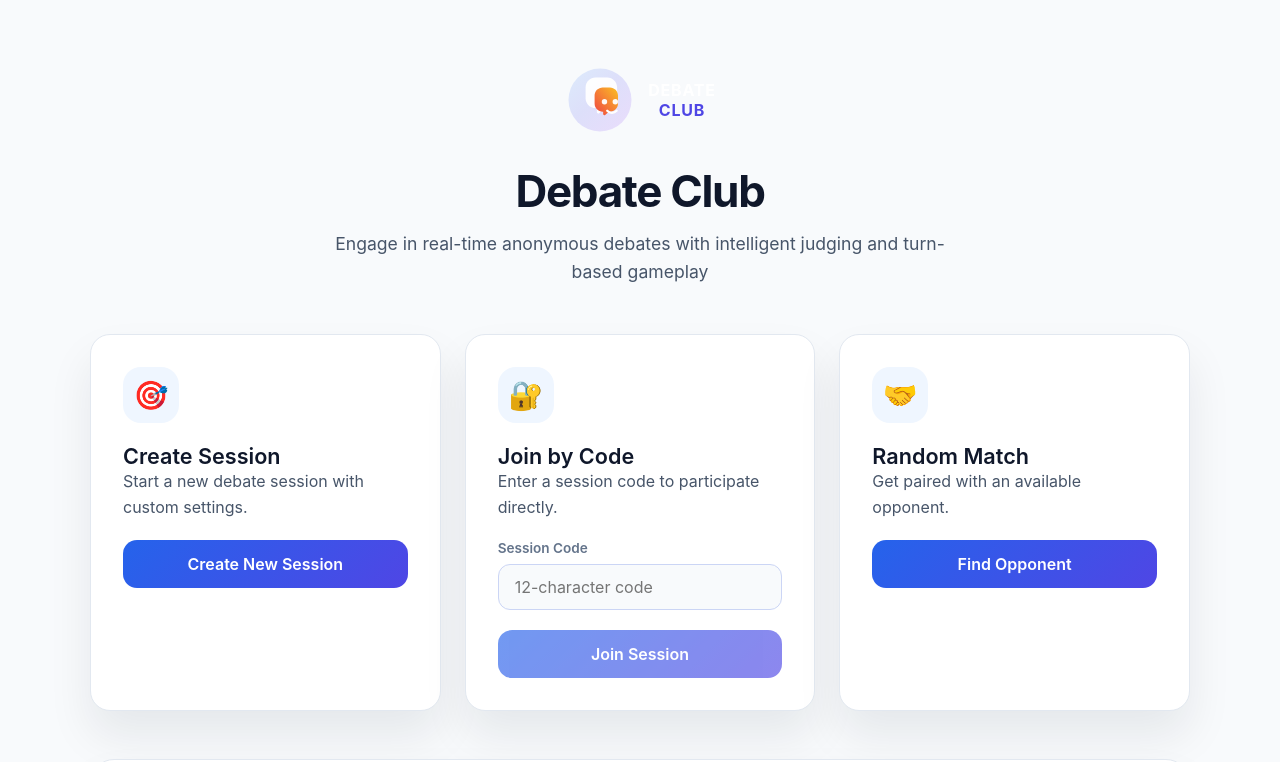
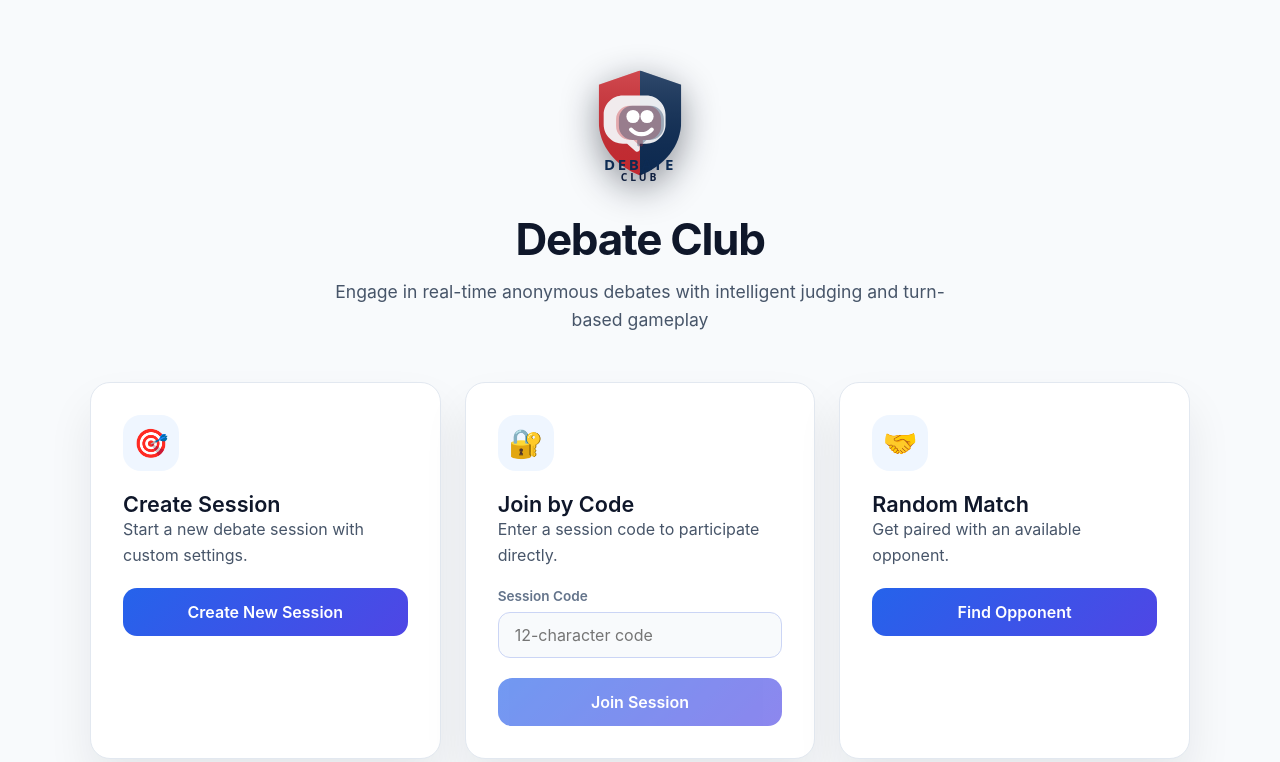
Before and after one commit to MuhammadTahaBinZaeem/Debate-Club, a React (Vite) app in the folder frontend/: page / in a window 1280 px wide. Shown: the top 762 px of the page. Built offline with nearby package versions, Linux system fonts and the light colour scheme; no server answers.

Commit message:
feat: update Debate Club logo

```diff
--- a/frontend/src/components/DebateClubLogo.jsx
+++ b/frontend/src/components/DebateClubLogo.jsx
@@ -1,4 +1,5 @@
 import React, { useMemo } from 'react';
+import debateClubEmblem from '../assets/debate-club-logo.svg';
 
 export default function DebateClubLogo({ className = '', animate = false }) {
   const classes = useMemo(
@@ -7,37 +8,9 @@ export default function DebateClubLogo({ className = '', animate = false }) {
   );
 
   return (
-    <div className={classes}>
-      <svg viewBox="0 0 160 160" role="img" aria-label="Debate Club logo" focusable="false">
-        <defs>
-          <linearGradient id="debateGradient" x1="0%" y1="0%" x2="100%" y2="100%">
-            <stop offset="0%" stopColor="#60a5fa" />
-            <stop offset="45%" stopColor="#6366f1" />
-            <stop offset="100%" stopColor="#a855f7" />
-          </linearGradient>
-          <linearGradient id="debateGradientSecondary" x1="100%" y1="0%" x2="0%" y2="100%">
-            <stop offset="0%" stopColor="#fbbf24" />
-            <stop offset="100%" stopColor="#ef4444" />
-          </linearGradient>
-        </defs>
-        <circle cx="80" cy="80" r="70" fill="url(#debateGradient)" opacity="0.18" />
-        <path
-          d="M48 52c0-12.15 9.85-22 22-22h26c12.15 0 22 9.85 22 22v24c0 12.15-9.85 22-22 22h-4.6l-13.35 11.24c-2.06 1.73-5.05.27-5.05-2.39V98H70c-12.15 0-22-9.85-22-22V52z"
-          fill="white"
-          opacity="0.95"
-        />
-        <path
-          d="M68 70c0-9.94 8.06-18 18-18h16c9.94 0 18 8.06 18 18v18c0 9.94-8.06 18-18 18h-2.5l-7.94 7.18c-1.73 1.57-4.56.32-4.56-1.95V106H86c-9.94 0-18-8.06-18-18V70z"
-          fill="url(#debateGradientSecondary)"
-        />
-        <circle cx="90" cy="84" r="6" fill="white" opacity="0.95" />
-        <circle cx="114" cy="84" r="6" fill="white" opacity="0.95" />
-        <path d="M96 104c5.6 6 15.4 6 21 0" stroke="white" strokeWidth="5" strokeLinecap="round" fill="none" />
-      </svg>
-      <div className="debate-logo__text">
-        <span>Debate</span>
-        <span>Club</span>
-      </div>
+    <div className={classes} role="img" aria-label="Debate Club logo">
+      <img src={debateClubEmblem} alt="Debate Club shield" className="debate-logo__image" loading="lazy" />
+      <span className="sr-only">Debate Club</span>
     </div>
   );
 }
--- a/frontend/src/styles.css
+++ b/frontend/src/styles.css
@@ -7,6 +7,17 @@
 body {
   margin: 0;
   background: #f8fafc;
+}
+
+.sr-only {
+  position: absolute;
+  width: 1px;
+  height: 1px;
+  padding: 0;
+  margin: -1px;
+  overflow: hidden;
+  clip: rect(0, 0, 0, 0);
+  border: 0;
 }
 
 a {
@@ -804,42 +815,30 @@ button.secondary.vetoed:disabled {
 .debate-logo {
   display: inline-flex;
   align-items: center;
-  gap: 0.75rem;
+  justify-content: center;
   color: #0f172a;
 }
 
-.debate-logo svg {
-  width: 96px;
-  height: 96px;
-  filter: drop-shadow(0 20px 30px rgba(37, 99, 235, 0.35));
+.debate-logo__image {
+  width: 148px;
+  max-width: 100%;
+  height: auto;
+  filter: drop-shadow(0 18px 30px rgba(15, 23, 42, 0.25));
 }
 
-.debate-logo__text {
-  display: flex;
-  flex-direction: column;
-  font-size: 1.35rem;
-  font-weight: 700;
-  letter-spacing: 0.05em;
-  text-transform: uppercase;
+.debate-logo--animate .debate-logo__image {
+  animation: logoFloat 2.8s ease-in-out infinite;
 }
 
-.debate-logo__text span:last-child {
-  color: #4f46e5;
-}
-
-.debate-logo--animate svg {
-  animation: logoPulse 1.8s ease-in-out infinite;
-}
-
-@keyframes logoPulse {
+@keyframes logoFloat {
   0% {
-    transform: scale(0.96);
+    transform: translateY(0px) scale(0.98);
   }
   50% {
-    transform: scale(1.05);
+    transform: translateY(-6px) scale(1.02);
   }
   100% {
-    transform: scale(0.96);
+    transform: translateY(0px) scale(0.98);
   }
 }
 
@@ -849,19 +848,9 @@ button.secondary.vetoed:disabled {
   margin-bottom: 1rem;
 }
 
-.hero-logo .debate-logo {
-  color: white;
-}
-
-.hero-logo .debate-logo__text {
-  font-size: 1rem;
-  color: white;
-}
-
-.hero-logo .debate-logo svg {
-  width: 72px;
-  height: 72px;
-  filter: none;
+.hero-logo .debate-logo__image {
+  width: 120px;
+  filter: drop-shadow(0 10px 18px rgba(2, 6, 23, 0.45));
 }
 
 @media (max-width: 640px) {
@@ -869,7 +858,7 @@ button.secondary.vetoed:disabled {
     width: calc(100% - 2rem);
   }
 
-  .debate-logo__text {
-    font-size: 1.1rem;
+  .debate-logo__image {
+    width: 120px;
   }
 }
```
Also changed, not shown: frontend/src/assets/debate-club-logo.svg (added), 1 other file (tests, documents, lock files or other folders).
